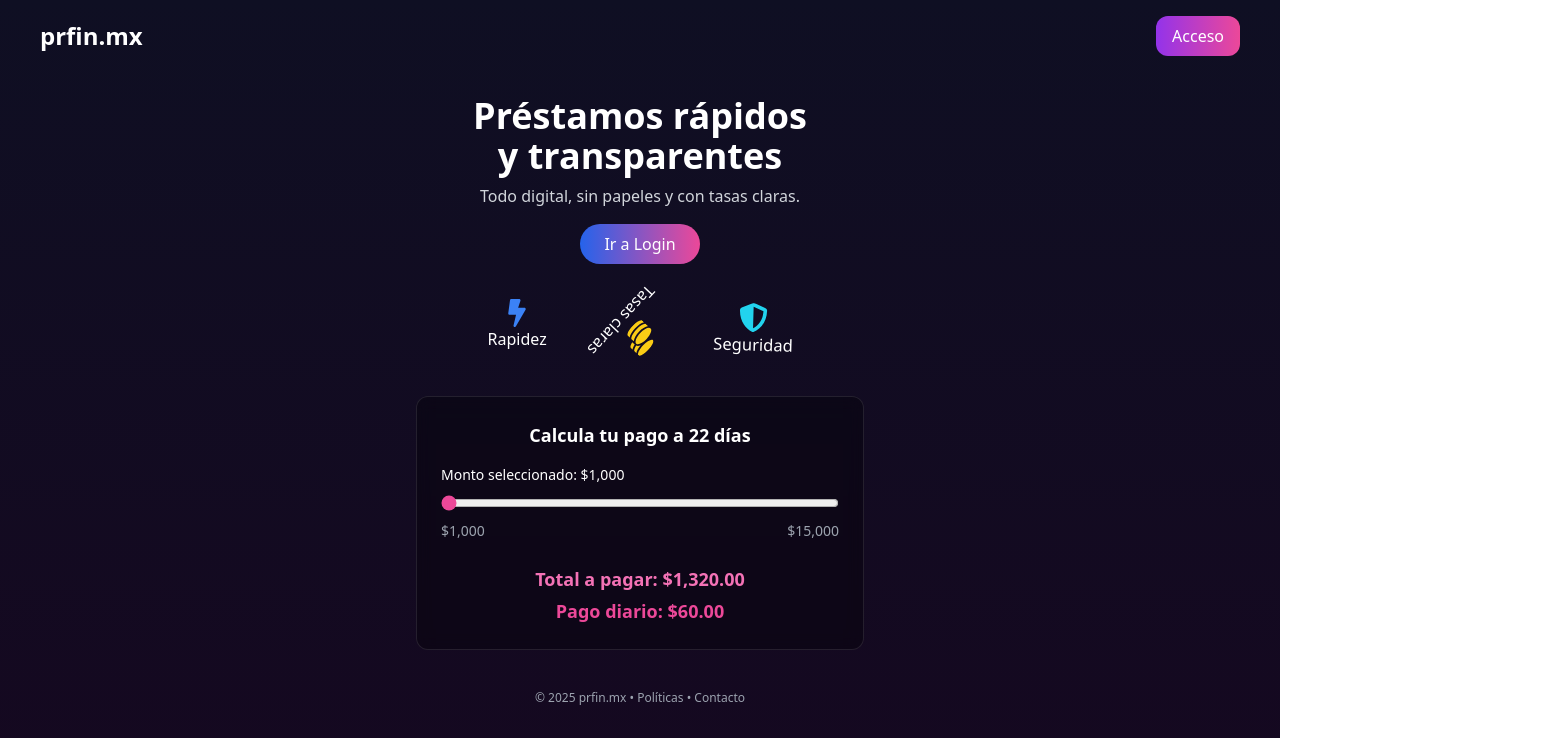
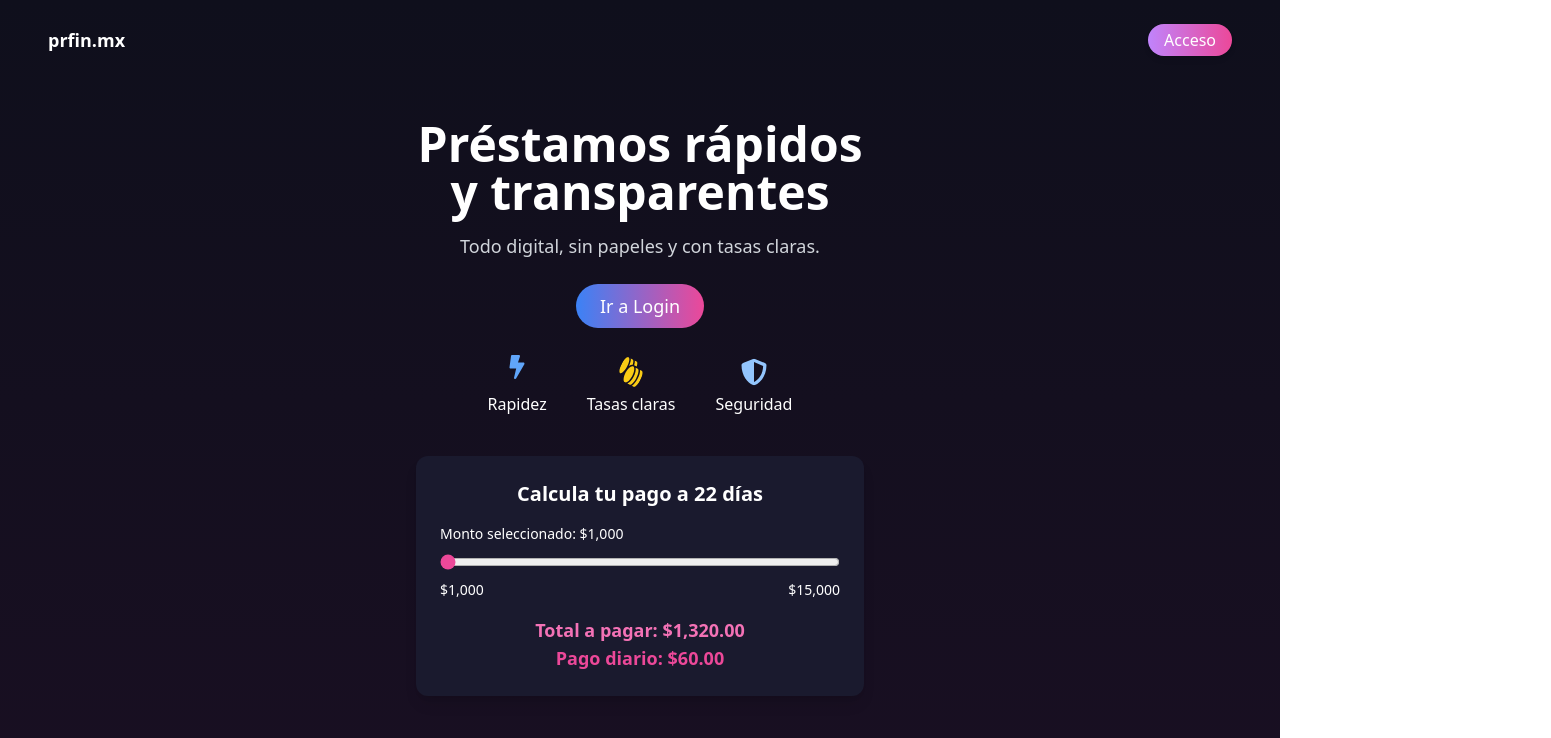
Before and after one commit to Nath1x/prfin-app, a React (Vite) app in the folder frontend/: page / in a window 1280 px wide. Shown: the top 738 px of the page, 1551 px wide, since content can reach past the window. Built offline with nearby package versions, Linux system fonts and the light colour scheme.

Commit message:
Landing: íconos animados corregidos, texto fijo, fondo animado, header y calculadora final

```diff
--- a/frontend/src/pages/Landing.jsx
+++ b/frontend/src/pages/Landing.jsx
@@ -1,10 +1,9 @@
-// src/pages/Landing.jsx
-import React, { useState } from 'react';
-import '../App.css'; // ✅ Ruta corregida
-import { motion } from 'framer-motion';
-import { FaBolt, FaCoins, FaShieldAlt } from 'react-icons/fa';
+import { useState } from "react";
+import { motion } from "framer-motion";
+import { FaBolt, FaCoins, FaShieldAlt } from "react-icons/fa";
+import { Link } from "react-router-dom";
 
-const Landing = () => {
+export default function Landing() {
   const [amount, setAmount] = useState(1000);
   const interestRate = 0.32;
   const days = 22;
@@ -13,100 +12,105 @@ const Landing = () => {
   const dailyPayment = totalToPay / days;
 
   return (
-    <div className="min-h-screen bg-gradient-to-b from-[#0f0f23] to-[#150820] text-white relative px-4">
-      {/* Fondo animado */}
-      <motion.div
-        className="absolute top-0 left-0 w-full h-full bg-gradient-radial from-purple-900 via-transparent to-transparent opacity-20"
-        animate={{ scale: [1, 1.5, 1], opacity: [0.3, 0.5, 0.3] }}
-        transition={{ repeat: Infinity, duration: 10 }}
-      />
-
+    <div className="min-h-screen bg-gradient-to-b from-[#0f0f1c] to-[#190f22] text-white relative overflow-hidden px-4">
       {/* Header */}
-      <header className="flex justify-between items-center py-4 px-6 z-10 relative">
-        <h1 className="text-2xl font-bold text-white">prfin.mx</h1>
-        <a
-          href="/login"
-          className="bg-gradient-to-r from-purple-600 to-pink-500 px-4 py-2 rounded-xl text-white hover:scale-105 transition"
+      <div className="w-full flex justify-between items-center py-6 px-4 md:px-8">
+        <h1 className="text-white text-lg font-semibold">prfin.mx</h1>
+        <Link
+          to="/login"
+          className="bg-gradient-to-r from-purple-400 to-pink-500 text-white py-1 px-4 rounded-full shadow-md hover:scale-105 transition"
         >
           Acceso
-        </a>
-      </header>
+        </Link>
+      </div>
 
-      {/* Contenido central */}
-      <div className="flex flex-col items-center text-center z-10 relative mt-6">
-        <h2 className="text-4xl font-extrabold">Préstamos rápidos<br />y transparentes</h2>
-        <p className="text-gray-300 mt-2">Todo digital, sin papeles y con tasas claras.</p>
-        <a
-          href="/login"
-          className="mt-4 px-6 py-2 bg-gradient-to-r from-blue-600 to-pink-500 text-white rounded-full hover:scale-105 transition"
+      {/* Contenido principal */}
+      <div className="flex flex-col items-center text-center mt-10">
+        <h1 className="text-4xl md:text-5xl font-bold leading-tight">
+          Préstamos rápidos <br /> y transparentes
+        </h1>
+        <p className="text-gray-300 mt-4 text-lg">
+          Todo digital, sin papeles y con tasas claras.
+        </p>
+        <Link
+          to="/login"
+          className="mt-6 bg-gradient-to-r from-blue-500 to-pink-500 text-white py-2 px-6 rounded-full text-lg font-medium hover:scale-105 transition"
         >
           Ir a Login
-        </a>
+        </Link>
 
-        {/* Iconos animados */}
-        <div className="flex justify-center gap-10 mt-10">
-          {/* Rapidez */}
+        {/* Íconos animados */}
+        <div className="flex justify-center gap-10 mt-8">
+          {/* Icono de rapidez */}
+          <div className="flex flex-col items-center text-white">
             <motion.div
               animate={{ y: [0, -5, 0] }}
               transition={{ repeat: Infinity, duration: 1 }}
-            className="flex flex-col items-center"
             >
-            <FaBolt size={28} className="text-blue-500" />
-            <p>Rapidez</p>
+              <FaBolt className="text-blue-400 text-2xl" />
             </motion.div>
+            <span className="mt-2">Rapidez</span>
+          </div>
 
-          {/* Tasas claras (moneda girando) */}
+          {/* Icono de tasas claras */}
+          <div className="flex flex-col items-center text-white">
             <motion.div
               animate={{ rotate: [0, 360] }}
-            transition={{ repeat: Infinity, duration: 4, ease: 'linear' }}
-            className="flex flex-col items-center"
+              transition={{ repeat: Infinity, duration: 3, ease: "linear" }}
             >
-            <FaCoins size={28} className="text-yellow-400" />
-            <p>Tasas claras</p>
+              <FaCoins className="text-yellow-400 text-2xl" />
             </motion.div>
+            <span className="mt-2">Tasas claras</span>
+          </div>
 
-          {/* Seguridad (escudo golpeado) */}
+          {/* Icono de seguridad */}
+          <div className="flex flex-col items-center text-white">
             <motion.div
-            animate={{ scale: [1, 1.2, 1], rotate: [0, -5, 5, 0] }}
-            transition={{ repeat: Infinity, duration: 3 }}
-            className="flex flex-col items-center"
+              animate={{ scale: [1, 1.2, 1] }}
+              transition={{ repeat: Infinity, duration: 1.5 }}
             >
-            <FaShieldAlt size={28} className="text-cyan-400" />
-            <p>Seguridad</p>
+              <FaShieldAlt className="text-blue-300 text-2xl" />
             </motion.div>
+            <span className="mt-2">Seguridad</span>
+          </div>
         </div>
 
         {/* Calculadora */}
-        <div className="mt-10 w-full max-w-md bg-black/30 rounded-xl p-6 border border-white/10 backdrop-blur">
-          <h3 className="text-lg font-semibold mb-4">Calcula tu pago a 22 días</h3>
-          <label className="block text-left text-sm mb-2">Monto seleccionado: ${amount.toLocaleString()}</label>
+        <div className="mt-10 bg-[#1a1a2e] p-6 rounded-xl shadow-lg w-full max-w-md">
+          <h2 className="text-xl font-semibold mb-4">Calcula tu pago a 22 días</h2>
+          <p className="text-left text-sm mb-2">Monto seleccionado: ${amount.toLocaleString()}</p>
           <input
             type="range"
-            min={1000}
-            max={15000}
-            step={1000}
+            min="1000"
+            max="15000"
+            step="1000"
             value={amount}
             onChange={(e) => setAmount(Number(e.target.value))}
             className="w-full accent-pink-500"
           />
-          <div className="flex justify-between text-sm mt-1 text-gray-400">
+          <div className="flex justify-between text-sm mt-1">
             <span>$1,000</span>
             <span>$15,000</span>
           </div>
-
-          <div className="mt-6 text-lg font-semibold text-pink-400">
-            <p>Total a pagar: ${totalToPay.toLocaleString(undefined, { minimumFractionDigits: 2 })}</p>
-            <p className="mt-1 text-pink-500">Pago diario: ${dailyPayment.toLocaleString(undefined, { minimumFractionDigits: 2 })}</p>
+          <div className="mt-4 text-lg">
+            <p>
+              <span className="text-pink-400 font-semibold">
+                Total a pagar: ${totalToPay.toLocaleString(undefined, { minimumFractionDigits: 2, maximumFractionDigits: 2 })}
+              </span>
+            </p>
+            <p>
+              <span className="text-pink-500 font-semibold">
+                Pago diario: ${dailyPayment.toLocaleString(undefined, { minimumFractionDigits: 2, maximumFractionDigits: 2 })}
+              </span>
+            </p>
           </div>
         </div>
 
         {/* Footer */}
-        <footer className="mt-10 text-xs text-gray-400">
-          © 2025 prfin.mx • Políticas • Contacto
+        <footer className="mt-10 text-sm text-gray-400">
+          © 2025 prfin.mx ・ Políticas ・ Contacto
         </footer>
       </div>
     </div>
   );
-};
-
-export default Landing;
+}
```
Lines whose indentation alone changed are shown as unchanged.
